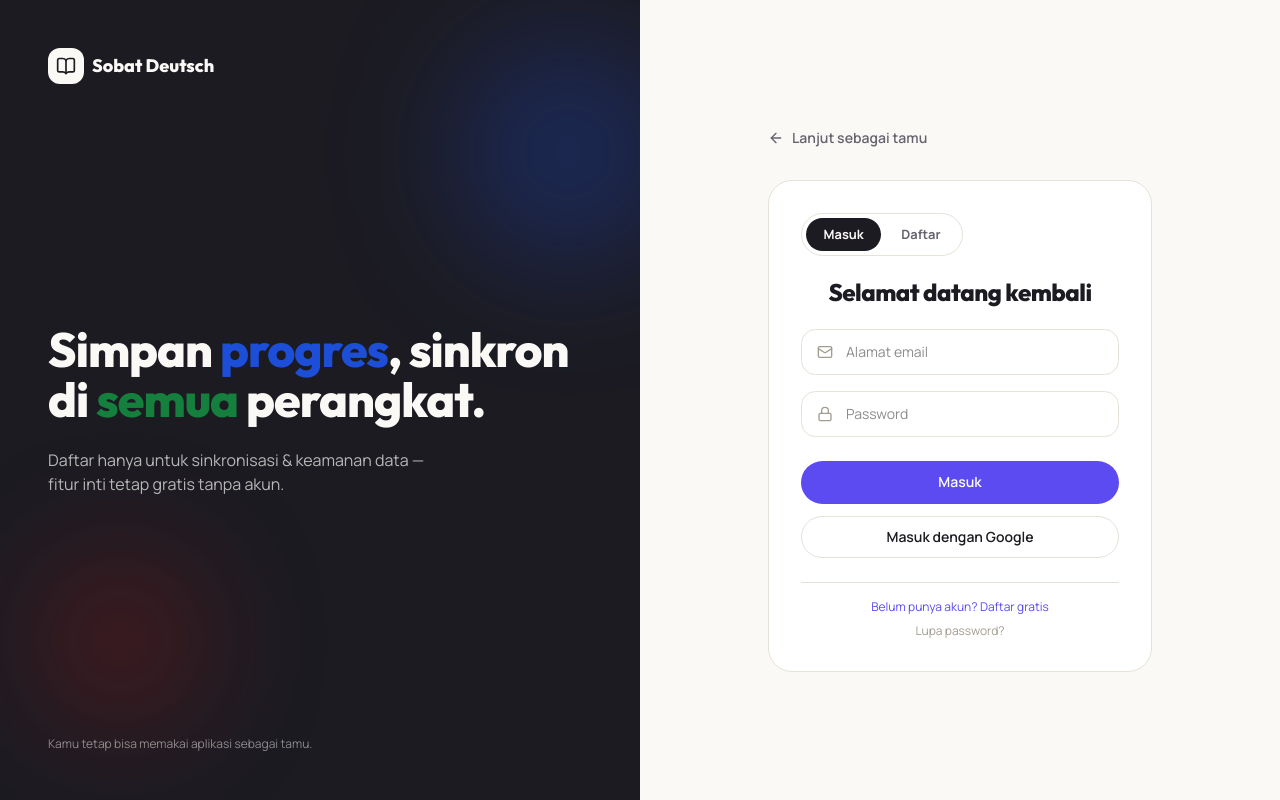
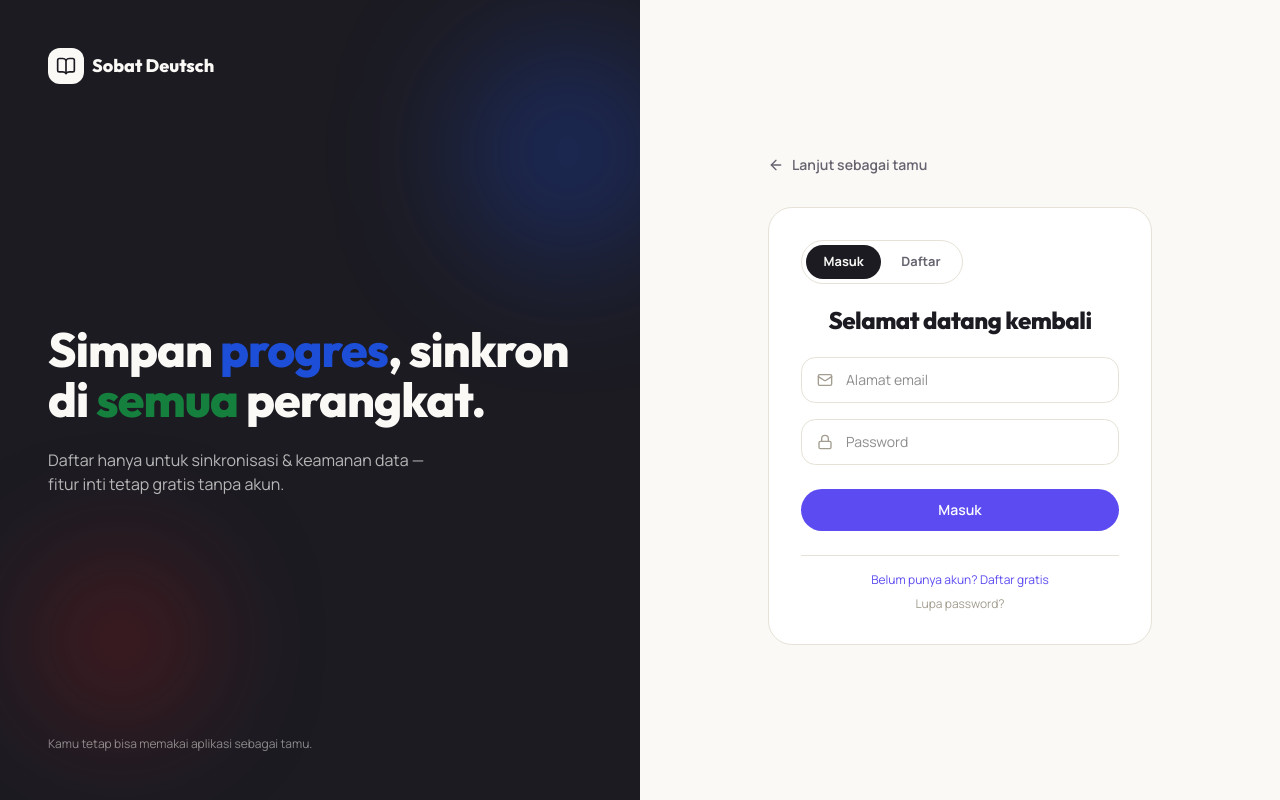
Before and after one commit to heyymasud/sobat-deutsch, a React (Vite) app: page /login in a window 1280 px wide. Built offline with nearby package versions, Linux system fonts and the light colour scheme; no server answers.

Commit message:
fix: hide login with google because not yet setup

```diff
--- a/src/modules/auth/components/AuthForm.tsx
+++ b/src/modules/auth/components/AuthForm.tsx
@@ -86,22 +86,6 @@ export const AuthForm: React.FC<AuthFormProps> = ({ onAuthSuccess }) => {
       console.error(err)
       setErrorMsg('Email atau password salah.')
     } finally {
-      setLoading(false)
-    }
-  };
-
-  const handleGoogleLogin = async () => {
-    setErrorMsg('')
-    setInfoMsg('')
-    setLoading(true)
-    try {
-      const { error } = await supabase.auth.signInWithOAuth({
-        provider: 'google',
-        options: { redirectTo: window.location.origin },
-      })
-      if (error) throw error
-    } catch (err: any) {
-      setErrorMsg(err.message || 'Gagal masuk dengan Google.')
       setLoading(false)
     }
   };
@@ -230,11 +214,7 @@ export const AuthForm: React.FC<AuthFormProps> = ({ onAuthSuccess }) => {
         </button>
       </form>
 
-      {view === 'login' && (
-        <button type="button" onClick={handleGoogleLogin} disabled={loading} className="btn-secondary w-full mt-3 py-3.5 text-sm flex items-center justify-center gap-2">
-          Masuk dengan Google
-        </button>
-      )}
+      {/* ponytail: Google OAuth belum dikonfigurasi di Supabase dashboard, sembunyikan sampai disetup */}
 
       {/* Switch View Controls */}
       <div className="mt-6 pt-4 border-t border-border flex flex-col items-center gap-2 text-xs text-ink-muted">
```
